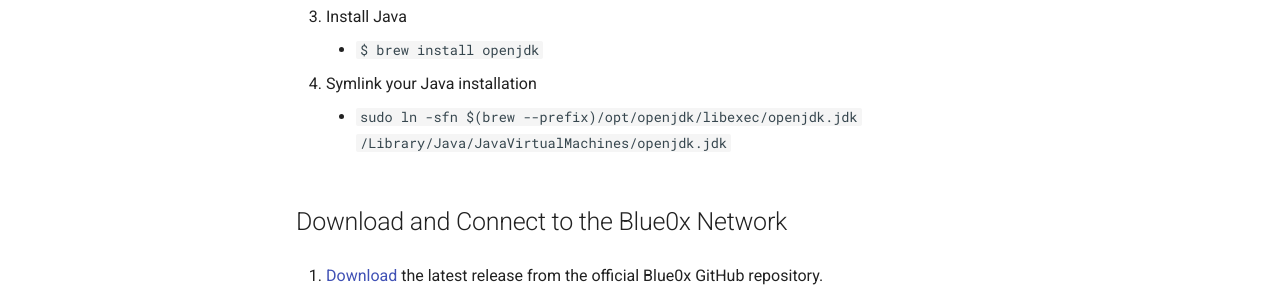
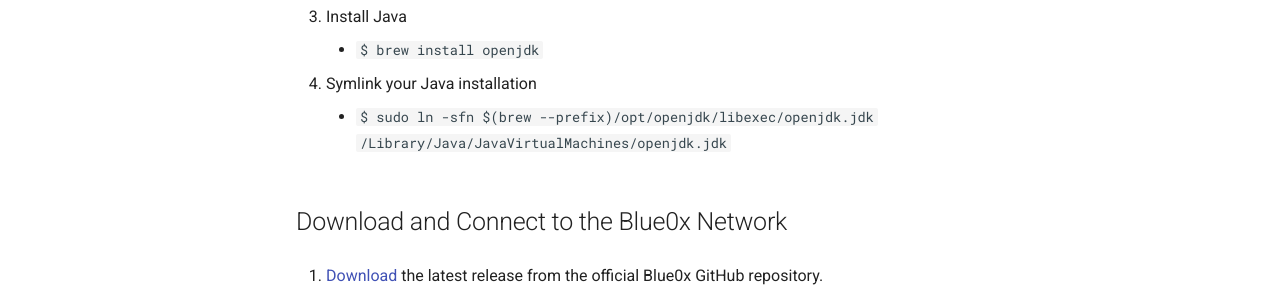
Before and after one commit to theBlue0x/docs, an MkDocs documentation site: the page built from docs/setup/local_mac.md, in a window 1280 px wide and 1235 px high. Shown: the part 443-742 px from the top of the window. Built offline with MkDocs 1.6.1 and Material for MkDocs 9.7.7, drawn with Linux system fonts in a browser that asks for light colours.

```diff
--- a/docs/setup/local_mac.md
+++ b/docs/setup/local_mac.md
@@ -14,7 +14,7 @@
 
 4. Symlink your Java installation
 
-  	- `sudo ln -sfn $(brew --prefix)/opt/openjdk/libexec/openjdk.jdk /Library/Java/JavaVirtualMachines/openjdk.jdk`
+  	- `$ sudo ln -sfn $(brew --prefix)/opt/openjdk/libexec/openjdk.jdk /Library/Java/JavaVirtualMachines/openjdk.jdk`
 
 ## Download and Connect to the Blue0x Network
 
```
